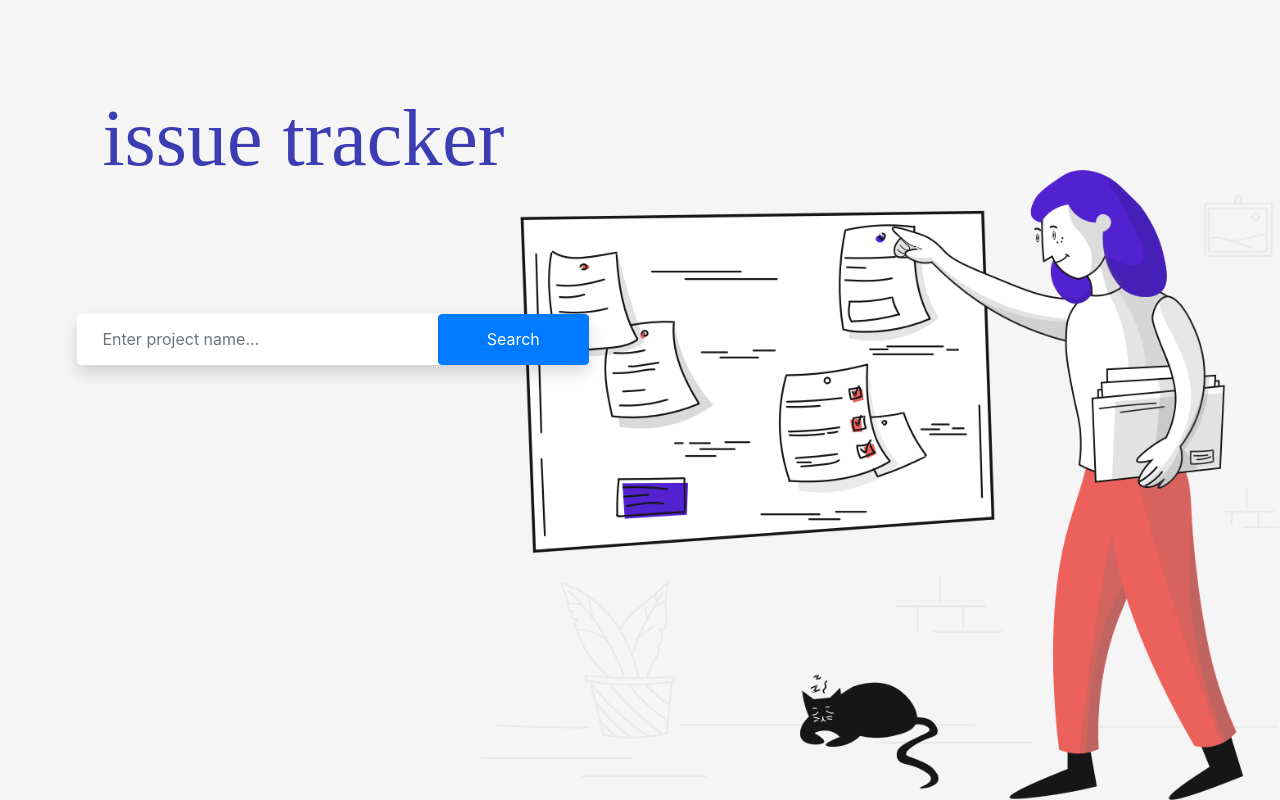
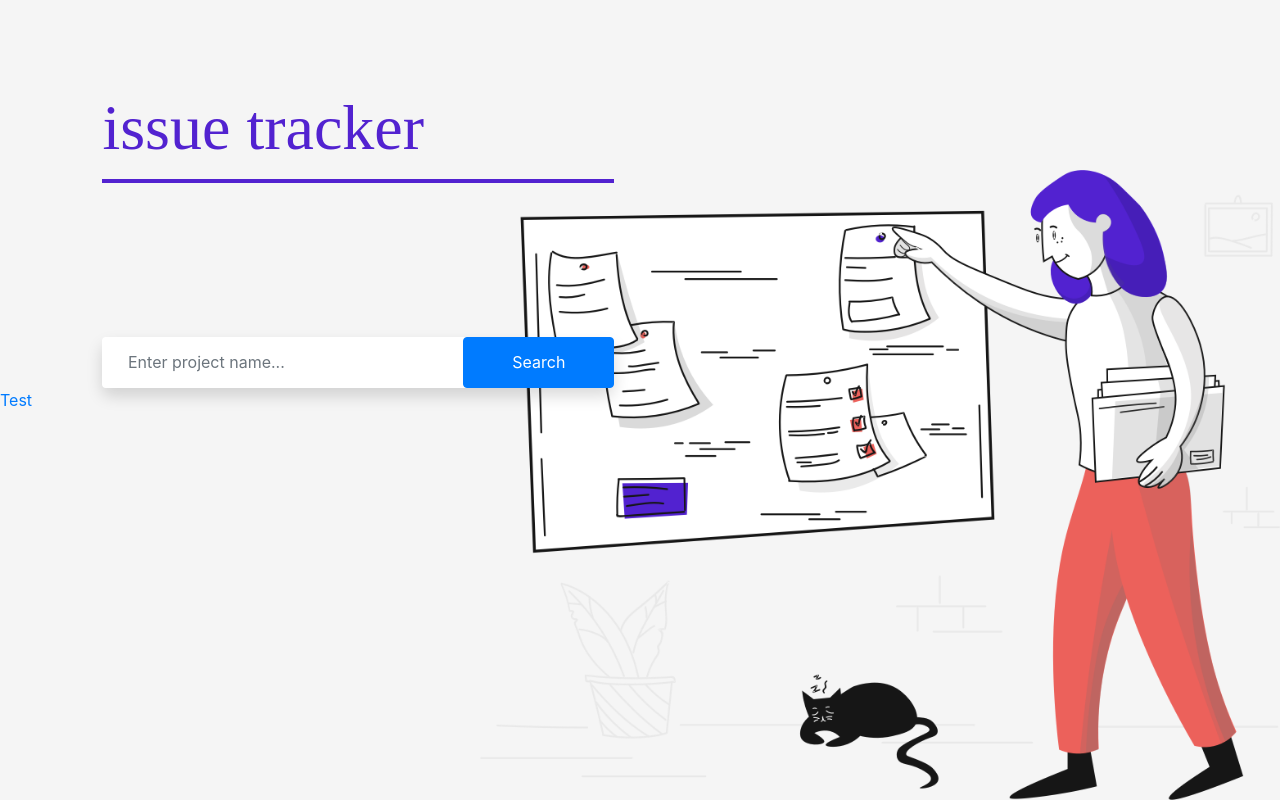
Before and after one commit to torranicles/project-issuetracker, a React (Create React App) app: page / in a window 1280 px wide. Built offline with nearby package versions, Linux system fonts and the light colour scheme; a web font is replaced by a local one.

Commit message:
Restructure client side code

```diff
--- a/src/App.js
+++ b/src/App.js
@@ -1,51 +1,25 @@
 import React from 'react'
 import { BrowserRouter as Router, Switch, Route } from 'react-router-dom'
-import './App.css'
-import axios from 'axios'
+import Projects from './components/Projects'
+import Home from './components/Home'
 
 class App extends React.Component {
   constructor(props) {
       super(props);
-      this.state = {
-          username: '',
-          search: ''
-      }
-      this.handleChange = this.handleChange.bind(this);
-      this.handleSearch = this.handleSearch.bind(this)
-    }
-    handleChange(e) {
-        this.setState({
-            search: e.target.value
-        })
-        console.log(this.state.search)
-    }
-    handleSearch() {
-        axios.get('/search', {
-            params: {
-                search: this.state.search
-            }
-        })
     }
     render() {
 
         return (
-            <div>
-                <h1 className="head">
-                    issue tracker
-                </h1>
-                <form className="search-container shadow" >
-                    <input type="text"
-                        onChange={this.handleChange}
-                        placeholder="Enter project name..."
-                        className="form-control"
-                        style={{
-                            padding: '5%',
-                            borderStyle: 'none'
-                        }}
-                    />
-                    <input className="btn btn-primary px-5" type="submit" onSubmit={this.handleSearch} value="Search"/>
-                </form>
-            </div>
+            <Router>
+                <Switch>
+                    <Route exact path="/" render={props => {
+                            return <Home
+                                {...props}
+                            />}
+                        }/>
+                    <Route exact path="/projects" component={Projects}/>
+                </Switch>
+            </Router>
         )
     }
 }
--- a/src/App.css
+++ b/src/Home.css
@@ -9,15 +9,18 @@
 
 .head {
     margin: 7% 0 0 8%;
-    font-size: 5rem;
+    font-size: 4rem;
     font-family: 'Cantata One', serif;
-    color: rgb(61, 61, 179);
+    color: rgb(82,34,208);
+    border-bottom: 4px solid rgb(82,34,208);
+    padding-bottom: 1%;
+    width: 40vw;
 }
 
 .search-container {
     display: flex;
     border-radius: .5rem;
     background-color: white;
-    margin: 10% 0 0 6%;
+    margin: 12% 0 0 8%;
     width: 40vw;
 }
--- a/src/components/Home.js
+++ b/src/components/Home.js
@@ -1 +1,55 @@
-import React from 'react';
+import React from 'react'
+import { Link } from 'react-router-dom'
+import axios from 'axios'
+import '../Home.css'
+
+class Home extends React.Component {
+    constructor(props) {
+        super(props);
+        this.state = {
+            username: '',
+            search: ''
+        }
+        this.handleChange = this.handleChange.bind(this);
+        this.handleSearch = this.handleSearch.bind(this)
+    }
+
+    handleChange(e) {
+        this.setState({
+            search: e.target.value
+        })
+        console.log(this.state.search)
+    }
+
+    handleSearch() {
+        axios.get('/search', {
+            params: {
+                search: this.state.search
+            }
+        })
+    }
+    render() {
+        return (
+            <div>
+                <h1 className="head">
+                    issue tracker
+                </h1>
+                <form className="search-container shadow" onSubmit={this.handleSearch}>
+                    <input type="text"
+                        onChange={this.handleChange}
+                        placeholder="Enter project name..."
+                        className="form-control"
+                        style={{
+                            padding: '5%',
+                            borderStyle: 'none'
+                        }}
+                    />
+                    <input className="btn btn-primary px-5" type="submit" value="Search"/>
+                </form>
+                <Link to="/projects">Test</Link>
+            </div>
+        )
+    }
+}
+
+export default Home;
--- /dev/null
+++ b/src/components/Projects.js
@@ -0,0 +1,17 @@
+import React from 'react';
+
+class Projects extends React.Component {
+    constructor(props) {
+        super(props);
+    }
+
+    render() {
+        return (
+            <div>
+                Test
+            </div>
+        )
+    }
+}
+
+export default Projects;
```
